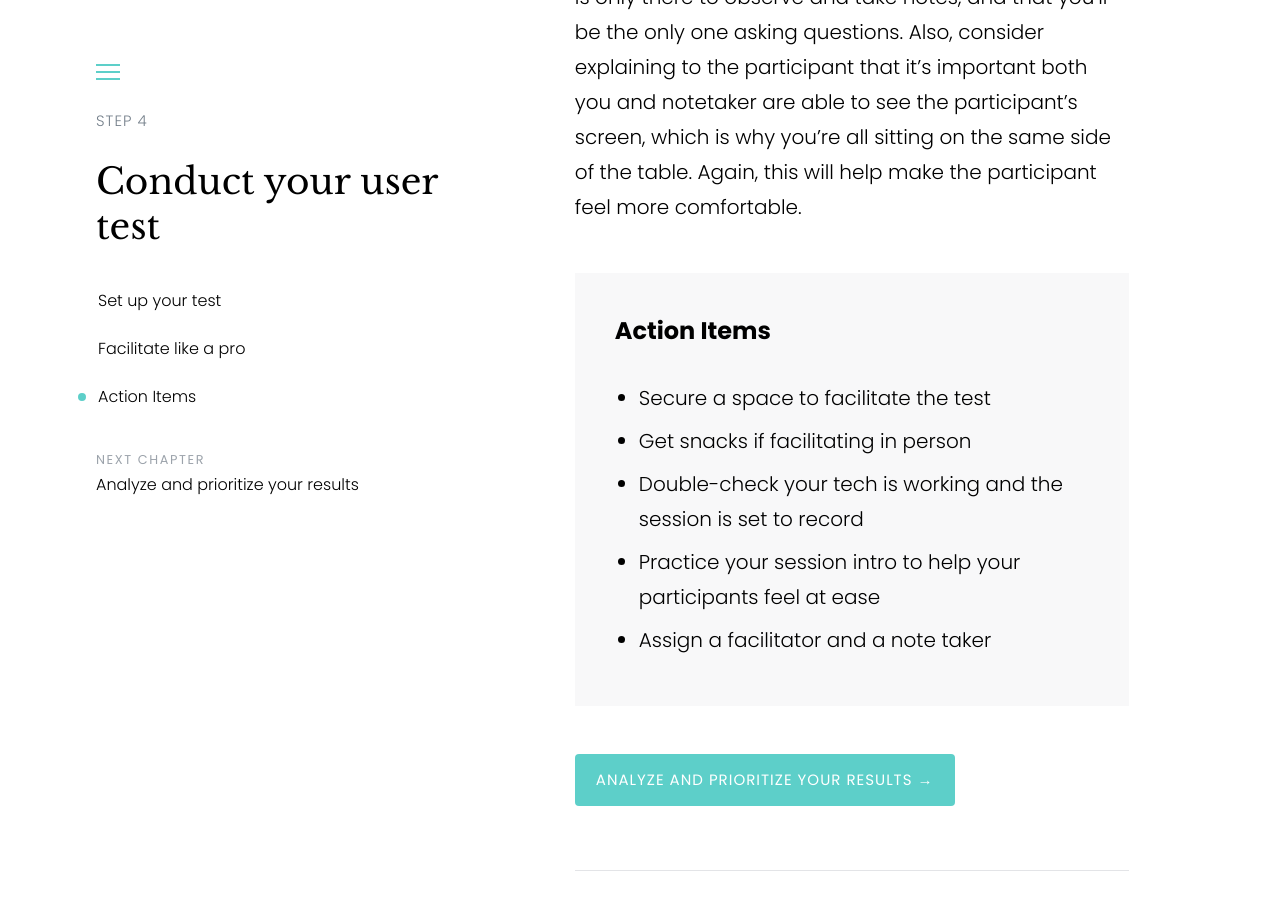
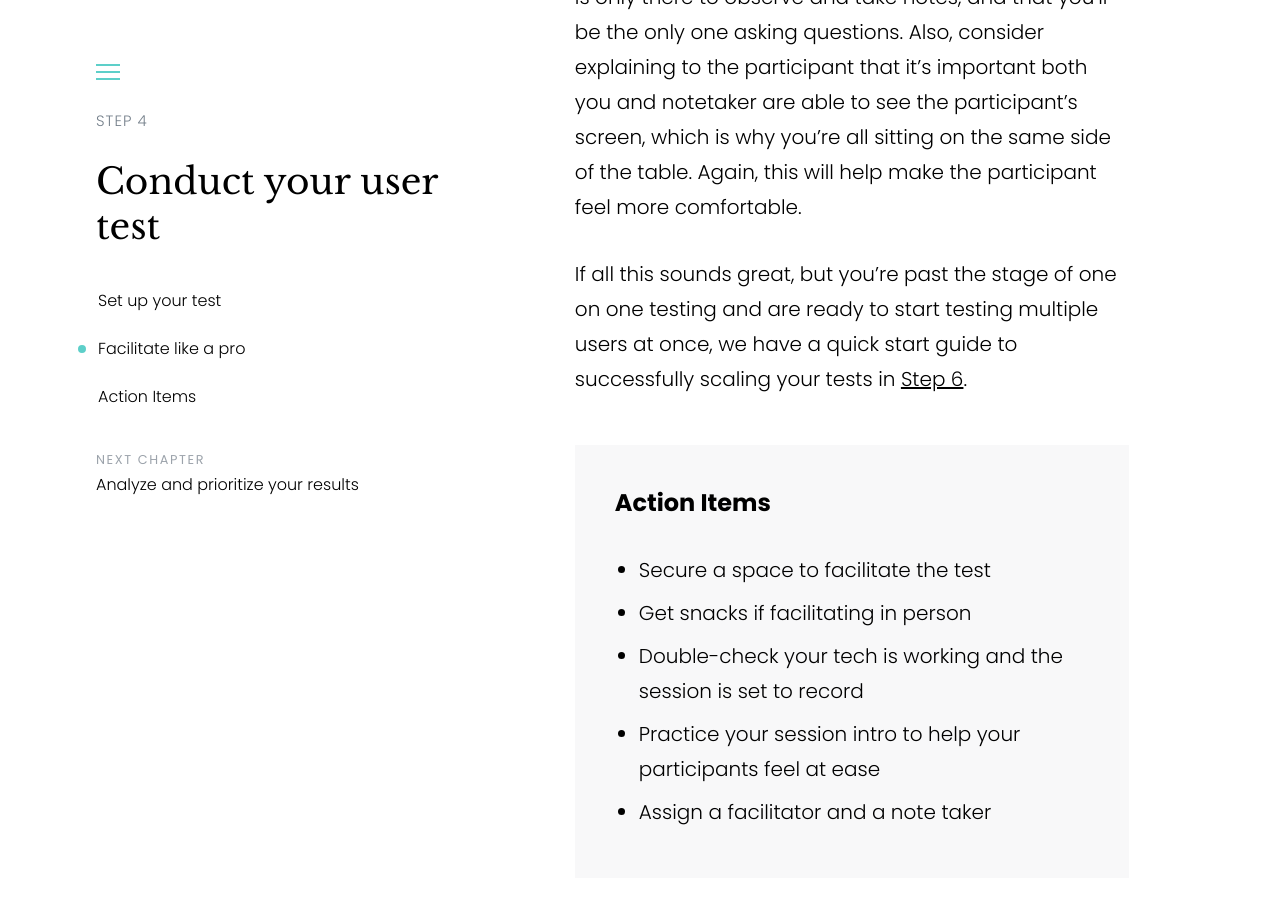
Before and after one commit to teamsixzero/teamsixzero.github.io, a Jekyll site: the page built from startusertesting/4-step-4.html, in a window 1280 px wide and 900 px high, scrolled down 6159 px. Built offline with Jekyll 4.4.1, drawn with Linux system fonts in a browser that asks for light colours; nearby versions of some CDN libraries.

Commit message:
add links

```diff
--- a/startusertesting/4-step-4.html
+++ b/startusertesting/4-step-4.html
@@ -285,6 +285,12 @@ body_class: book-page
       side of the table. Again, this will help make the participant feel more
       comfortable.
     </p>
+    <p>
+      If all this sounds great, but you’re past the stage of one on one
+      testing and are ready to start testing multiple users at once, we have a
+      quick start guide to successfully scaling your tests in
+      <a href="/startusertesting/6-step-6/">Step 6</a>.
+    </p>
     <div
       class="action-items"
     >
```
Also changed, not shown: startusertesting/6-step-6.html (+5 -3 lines).
